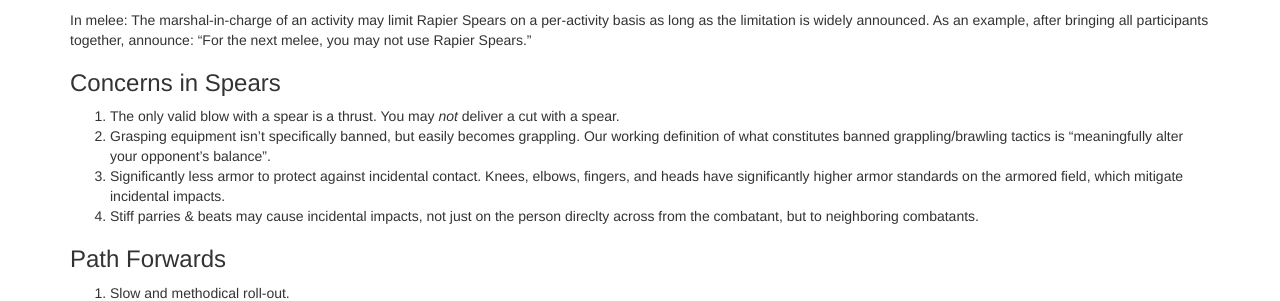
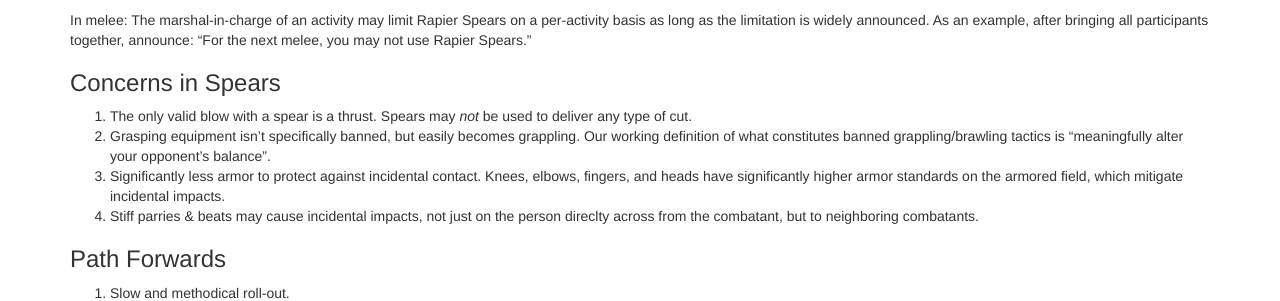
Before and after one commit to academie-de-espee/earl-marshal, a Jekyll site: the page built from rapier/rules-update-2020-07.md, in a window 1280 px wide and 900 px high, scrolled down 758 px. Shown: the part 152-453 px from the top of the window. Built offline with Jekyll 4.4.1, drawn with Linux system fonts in a browser that asks for light colours.

Commit message:
any type of cut

```diff
--- a/rapier/rules-update-2020-07.md
+++ b/rapier/rules-update-2020-07.md
@@ -35,7 +35,7 @@ In melee: The marshal-in-charge of an activity may limit Rapier Spears on a per-
 
 ### Concerns in Spears
 
-1. The only valid blow with a spear is a thrust.  You may *not* deliver a cut with a spear.
+1. The only valid blow with a spear is a thrust.  Spears may *not* be used to deliver any type of cut.
 2. Grasping equipment isn't specifically banned, but easily becomes grappling.  Our working definition of what constitutes banned grappling/brawling tactics is "meaningfully alter your opponent's balance".
 3. Significantly less armor to protect against incidental contact.  Knees, elbows, fingers, and heads have significantly higher armor standards on the armored field, which mitigate incidental impacts.
 4. Stiff parries & beats may cause incidental impacts, not just on the person direclty across from the combatant, but to neighboring combatants.
```
